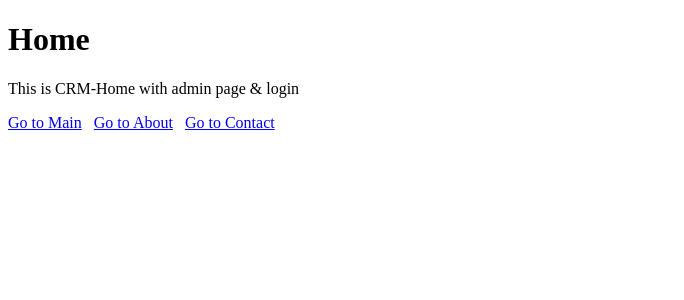
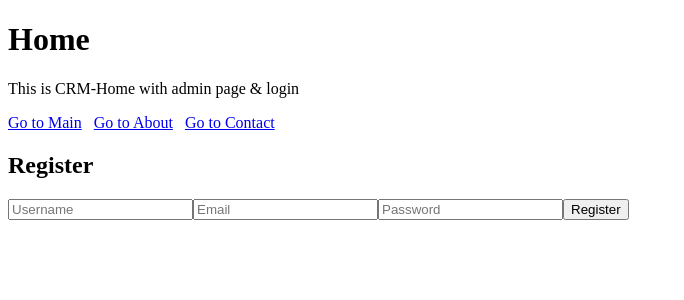
Before and after one commit to Jayking0215/nv_project, a Vue app in the folder frontend/: page /home in a window 1280 px wide. Shown: the top 300 px of the page, without its empty margins (0-684 px from the left). Built offline with nearby package versions, Linux system fonts and the light colour scheme.

Commit message:
회원가입, 로그인 API

```diff
--- a/frontend/src/views/Home.vue
+++ b/frontend/src/views/Home.vue
@@ -10,8 +10,14 @@
     <router-link to="/contact">Go to Contact</router-link>
     &nbsp;
 
-    <div class="login">
-
+    <div class="regi">
+      <h2>Register</h2>
+      <form @submit.prevent="register">
+        <input v-model="username" placeholder="Username" required />
+        <input v-model="email" type="email" placeholder="Email" required />
+        <input v-model="password" type="password" placeholder="Password" required />
+        <button type="submit">Register</button>
+      </form>
     </div>
   </div>
 </template>
```
Also changed, not shown: 1 other file (tests, documents, lock files or other folders).
